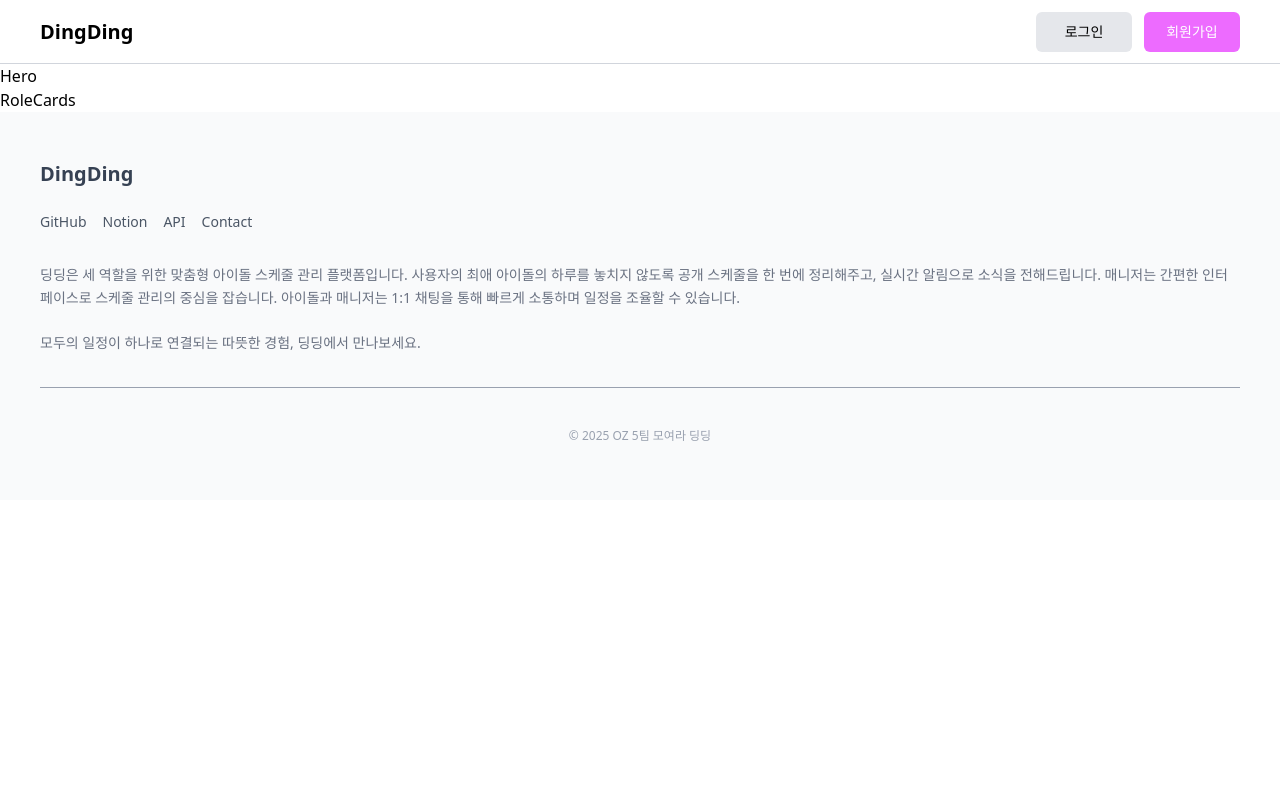
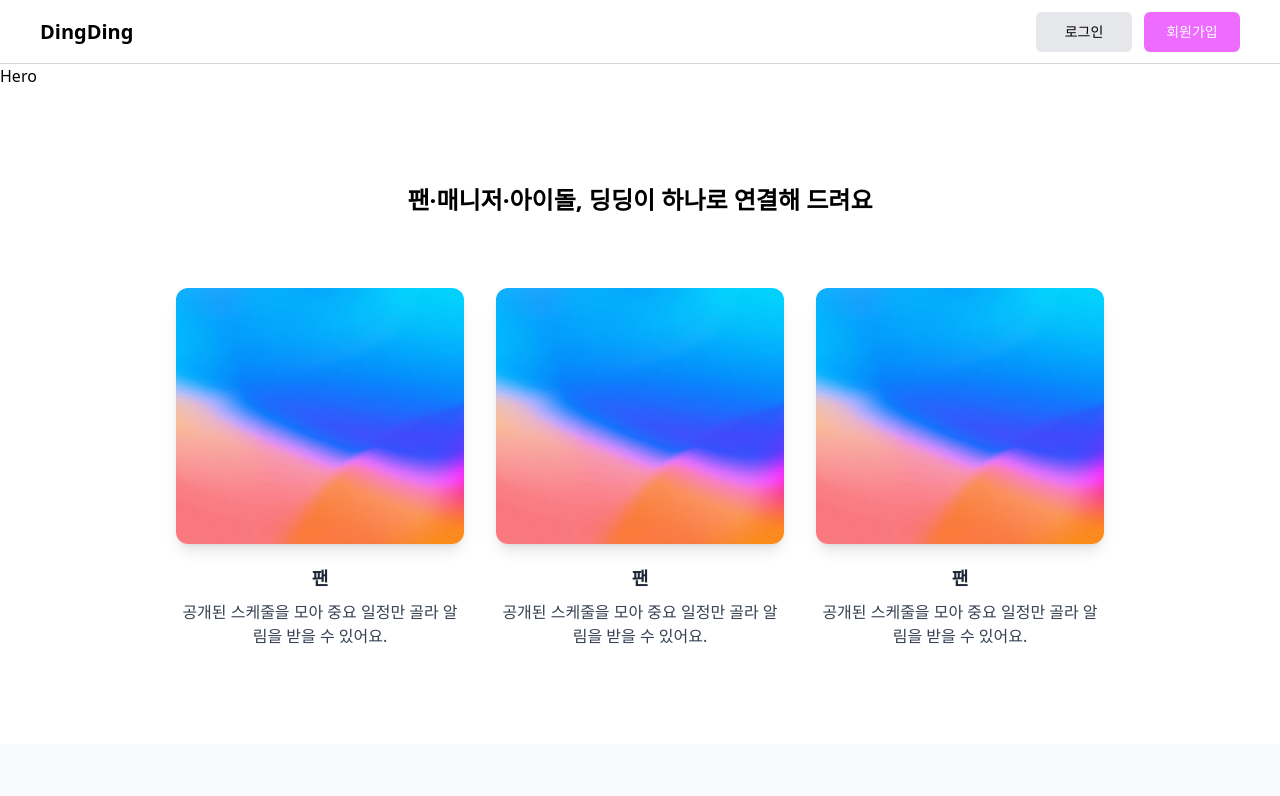
Before and after one commit to be-main-project-team5/main-FE, a React (Vite) app: page / in a window 1280 px wide. Shown: the top 796 px of the page. Built offline with nearby package versions, Linux system fonts and the light colour scheme.

Commit message:
✨ Feat: RoleCards 섹션 컴포넌트 추가 (#57)
헤더 및 카드 컴포넌트 배치 / 스타일 지정

```diff
--- a/src/pages/landing/sections/RoleCards.tsx
+++ b/src/pages/landing/sections/RoleCards.tsx
@@ -1,7 +1,28 @@
+import Card from '@/components/common/card';
+
 function RoleCards() {
   return (
-    <div>
-      <span>RoleCards</span>
+    <div className="m-auto flex max-w-screen-xl flex-col items-center gap-18 px-4 py-24">
+      <h4 className="text-center text-2xl font-bold">
+        팬·매니저·아이돌, 딩딩이 하나로 연결해 드려요
+      </h4>
+      <div className="flex scale-100 gap-8">
+        <Card
+          type="animation"
+          title="팬"
+          description="공개된 스케줄을 모아 중요 일정만 골라 알림을 받을 수 있어요."
+        />
+        <Card
+          type="animation"
+          title="팬"
+          description="공개된 스케줄을 모아 중요 일정만 골라 알림을 받을 수 있어요."
+        />
+        <Card
+          type="animation"
+          title="팬"
+          description="공개된 스케줄을 모아 중요 일정만 골라 알림을 받을 수 있어요."
+        />
+      </div>
     </div>
   );
 }
```
